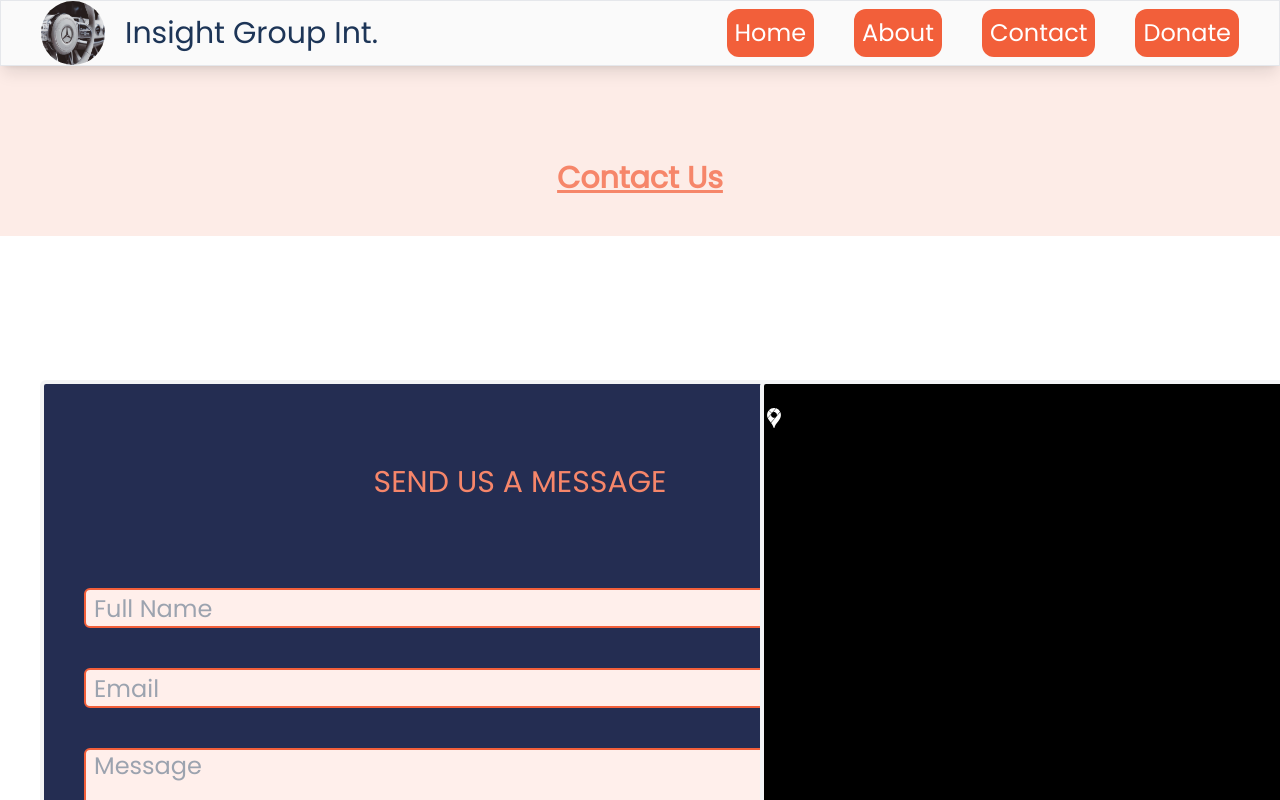
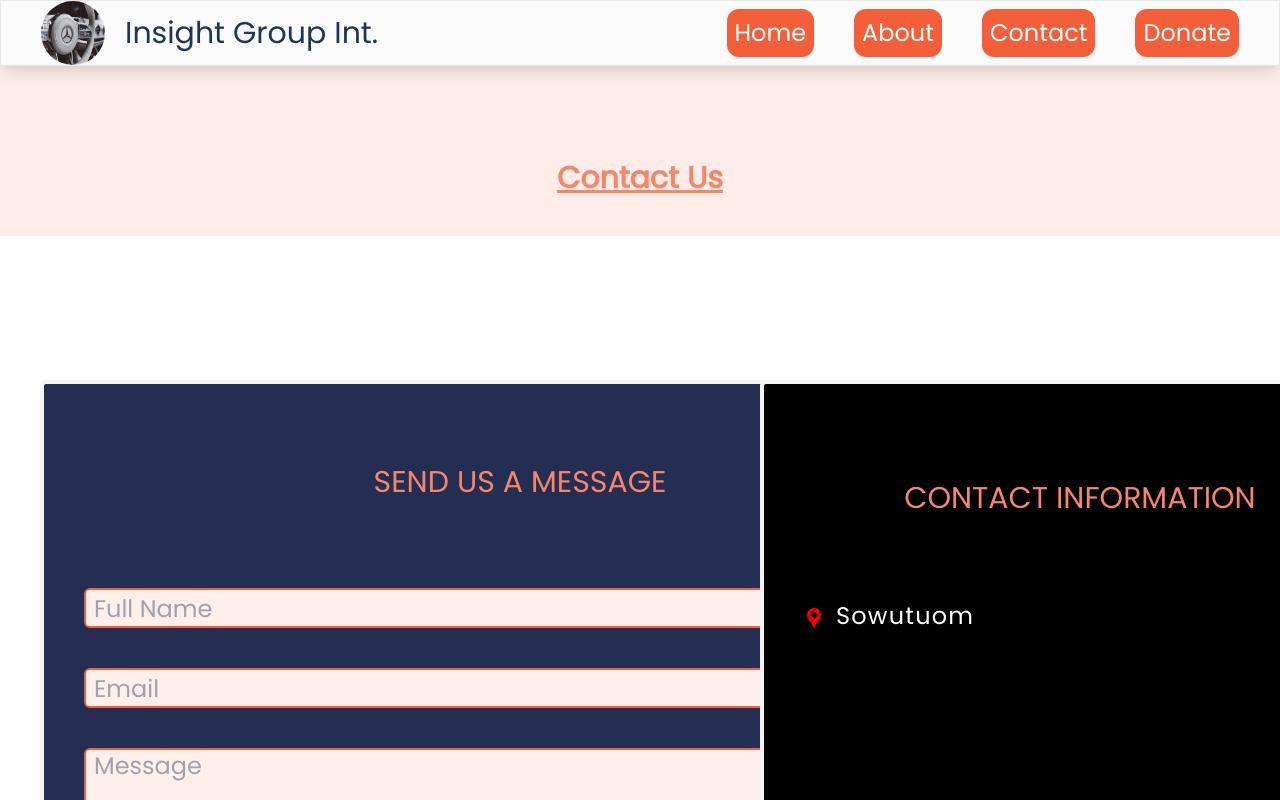
Before and after one commit to owusuvictorjnr/Insight-Group-Int, a Next.js app: page /contact in a window 1280 px wide. Shown: the top 800 px of the page. Built offline with nearby package versions, Linux system fonts and the light colour scheme.

Commit message:
Feature: location

```diff
--- a/pages/contact.js
+++ b/pages/contact.js
@@ -70,11 +70,16 @@ const Contact = () => {
 
           {/* contact*/}
           <div className="bg-black rounded-md  container mx-auto shadow-darkGrayishBlue  border-4 border-gray-100 mb-10  md:w-[40rem] md:h-[30rem] lg:w-[40rem] min-h-[40rem] md:min-h-[50rem] lg:min-h-[55rem]">
-            <div>
-              <h1>contact information</h1>
+            <div className="flex justify-center mt-[1rem]">
+              <h1 className="uppercase pt-20 py-5 text-sm md:text-2xl lg:text-3xl text-brightRedLight text-center">
+                contact information
+              </h1>
             </div>
-            <div>
-              <SiGooglemaps size={'20'} color={'white'}/>
+            <div className="px-10 mt-16 flex gap-3">
+              <SiGooglemaps size={'20'} color={'red'} className="mt-2" />
+              <p className="text-white capitalize text-sm tracking-wider md:text-2xl">
+                sowutuom
+              </p>
             </div>
           </div>
         </div>
```
